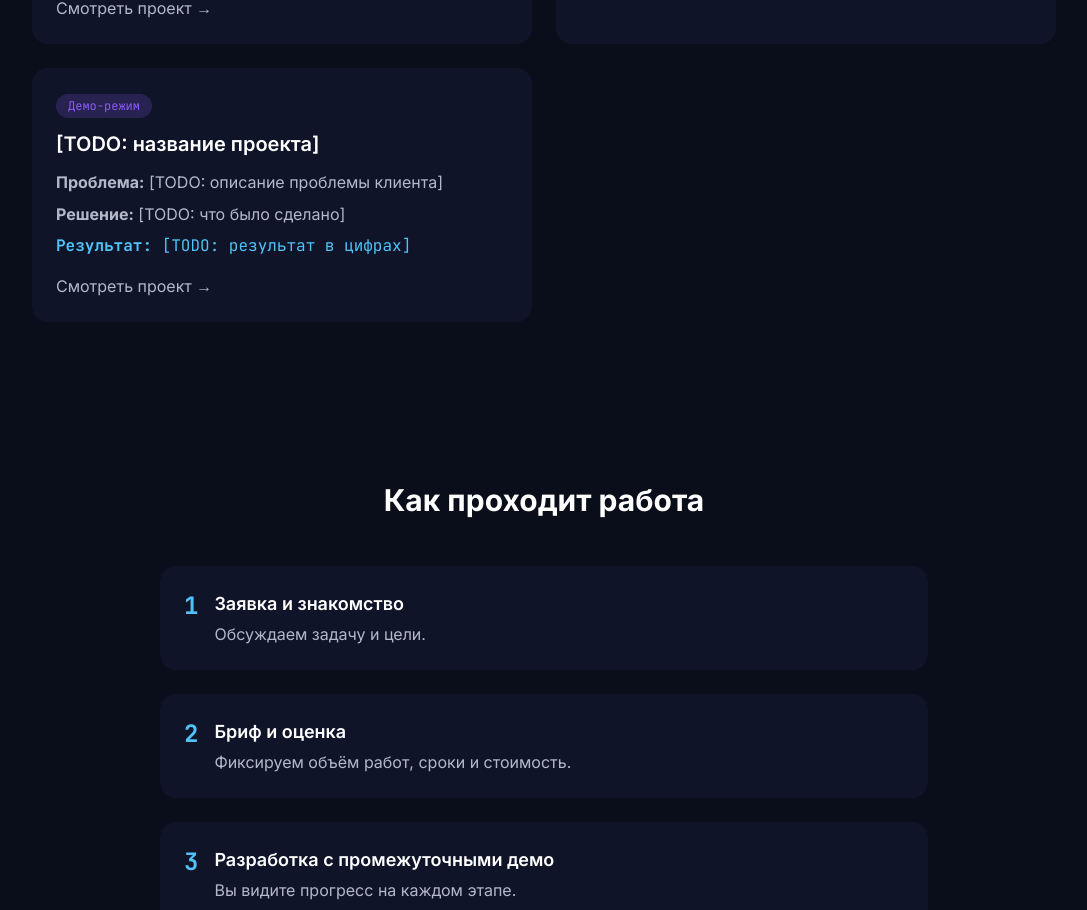
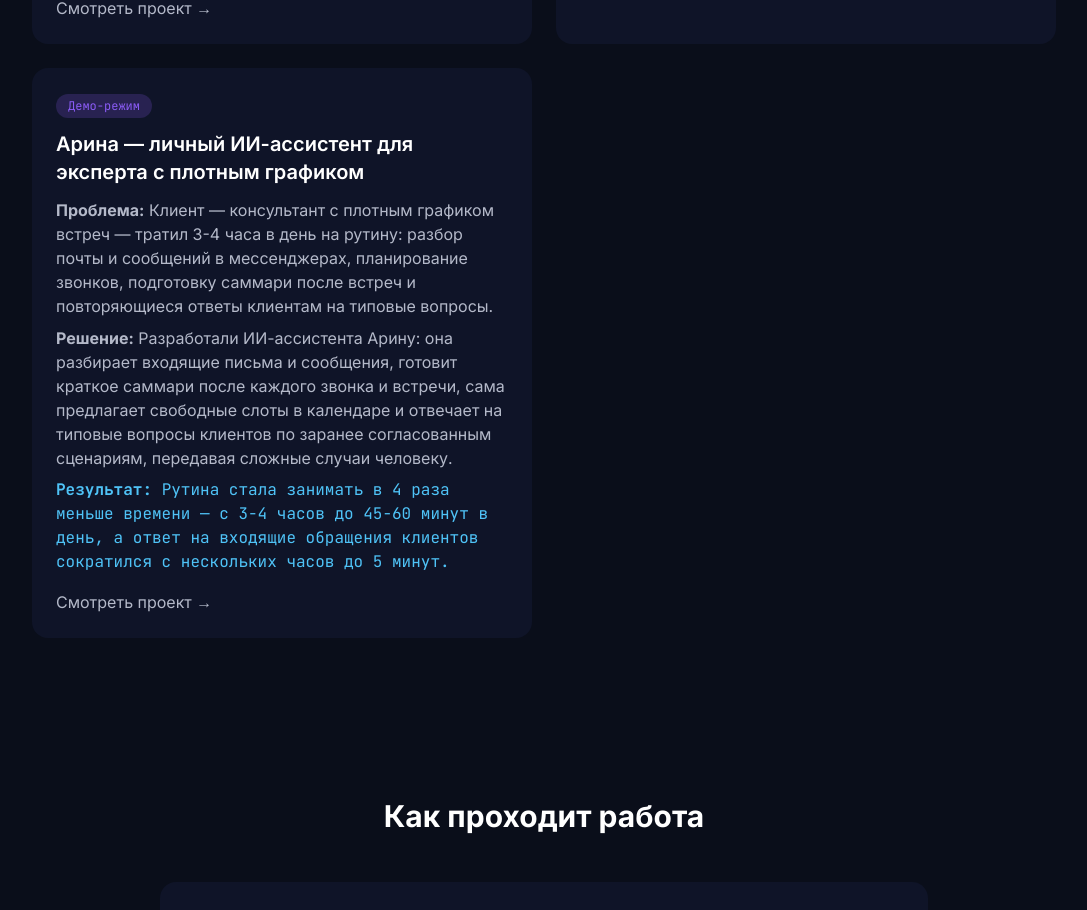
Before and after one commit to nvnbiz/bf-group-landing, a Next.js app: page / in a window 1280 px wide. Shown: the part 1819-2729 px from the top of the page, without its empty margins (96-1183 px from the left). Built offline with nearby package versions, Linux system fonts and the light colour scheme.

Commit message:
content: add real AI case study for Arina personal assistant

```diff
--- a/data/content.ts
+++ b/data/content.ts
@@ -93,10 +93,13 @@ export const caseStudies: CaseStudy[] = [
   {
     id: 'case-ai-1',
     category: 'ai',
-    title: '[TODO: название проекта]',
-    problem: '[TODO: описание проблемы клиента]',
-    solution: '[TODO: что было сделано]',
-    result: '[TODO: результат в цифрах]',
+    title: 'Арина — личный ИИ-ассистент для эксперта с плотным графиком',
+    problem:
+      'Клиент — консультант с плотным графиком встреч — тратил 3-4 часа в день на рутину: разбор почты и сообщений в мессенджерах, планирование звонков, подготовку саммари после встреч и повторяющиеся ответы клиентам на типовые вопросы.',
+    solution:
+      'Разработали ИИ-ассистента Арину: она разбирает входящие письма и сообщения, готовит краткое саммари после каждого звонка и встречи, сама предлагает свободные слоты в календаре и отвечает на типовые вопросы клиентов по заранее согласованным сценариям, передавая сложные случаи человеку.',
+    result:
+      'Рутина стала занимать в 4 раза меньше времени — с 3-4 часов до 45-60 минут в день, а ответ на входящие обращения клиентов сократился с нескольких часов до 5 минут.',
     link: '[TODO: ссылка на проект]',
     isDemo: true,
   },
```
